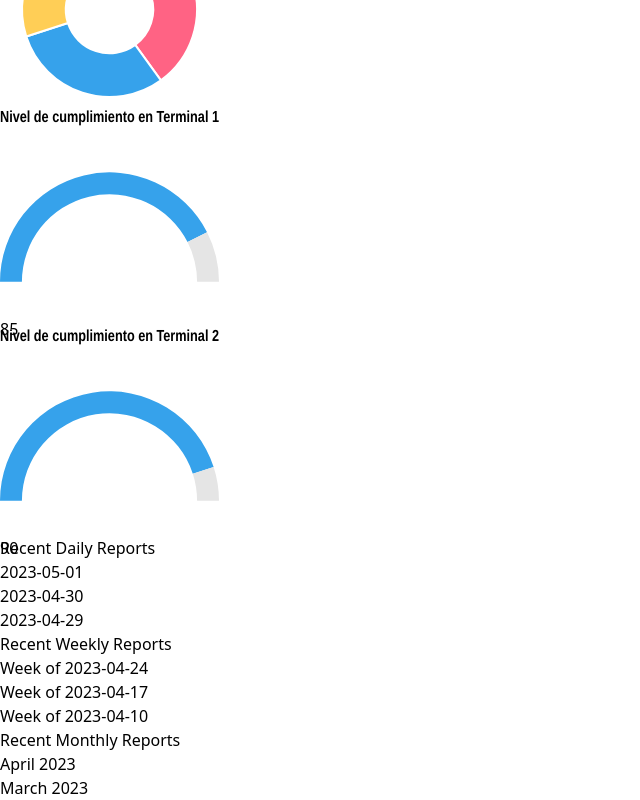
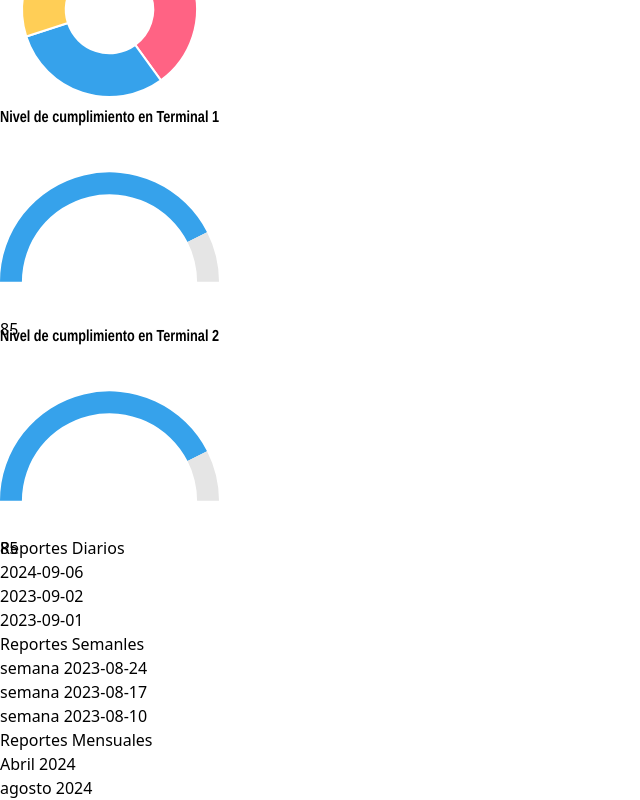
Before and after one commit to roy2995/reactproject, a React (Vite) app: page /dashboard in a window 1280 px wide. Shown: the part 1110-1910 px from the top of the page, without its empty margins (0-640 px from the left). Built offline with nearby package versions, Linux system fonts and the light colour scheme; sample sign-in values are in the browser's storage.

Commit message:
fix in fix

```diff
--- a/src/Pages/Dashboard.jsx
+++ b/src/Pages/Dashboard.jsx
@@ -32,6 +32,13 @@ const Dashboard = () => {
     { name: "Mensual", value: 15 },
   ];
 
+  const mixedChartData = {
+    labels: ['Enero', 'Febrero', 'Marzo'],
+    barData: [20, 30, 40],
+    lineData: [50, 60, 70],
+  };
+
+
   const colors = ['rgba(75, 192, 192, 0.2)', 'rgba(75, 192, 192, 1)'];
   const barColors = ['#FF6384', '#36A2EB', '#FFCE56'];
 
@@ -44,13 +51,13 @@ const Dashboard = () => {
         <LineChartComponent data={frequencyData} colors={colors} />
         <DoughnutChartComponent data={frequencyData} colors={barColors} />
         <GaugeChartComponent value={85} title="Nivel de cumplimiento en Terminal 1" />
-        <GaugeChartComponent value={90} title="Nivel de cumplimiento en Terminal 2" />
+        <GaugeChartComponent value={85} title="Nivel de cumplimiento en Terminal 2" />
       </div>
 
       <div className="p-6 grid grid-cols-1 md:grid-cols-2 xl:grid-cols-3 gap-3">
-        <ListComponent title="Recent Daily Reports" items={['2023-05-01', '2023-04-30', '2023-04-29']} />
-        <ListComponent title="Recent Weekly Reports" items={['Week of 2023-04-24', 'Week of 2023-04-17', 'Week of 2023-04-10']} />
-        <ListComponent title="Recent Monthly Reports" items={['April 2023', 'March 2023']} />
+        <ListComponent title="Reportes Diarios" items={['2024-09-06', '2023-09-02', '2023-09-01']} />
+        <ListComponent title="Reportes Semanles" items={['semana 2023-08-24', 'semana 2023-08-17', 'semana 2023-08-10']} />
+        <ListComponent title="Reportes Mensuales" items={['Abril 2024', 'agosto 2024']} />
       </div>
     </div>
   );
```
